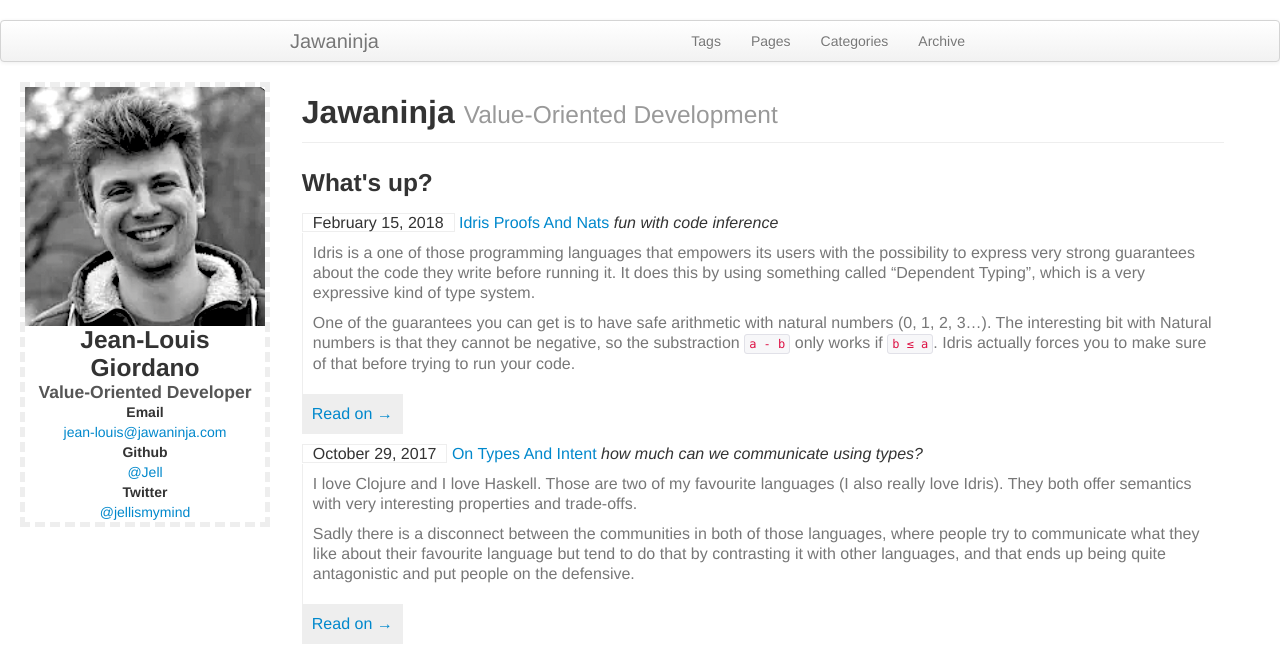
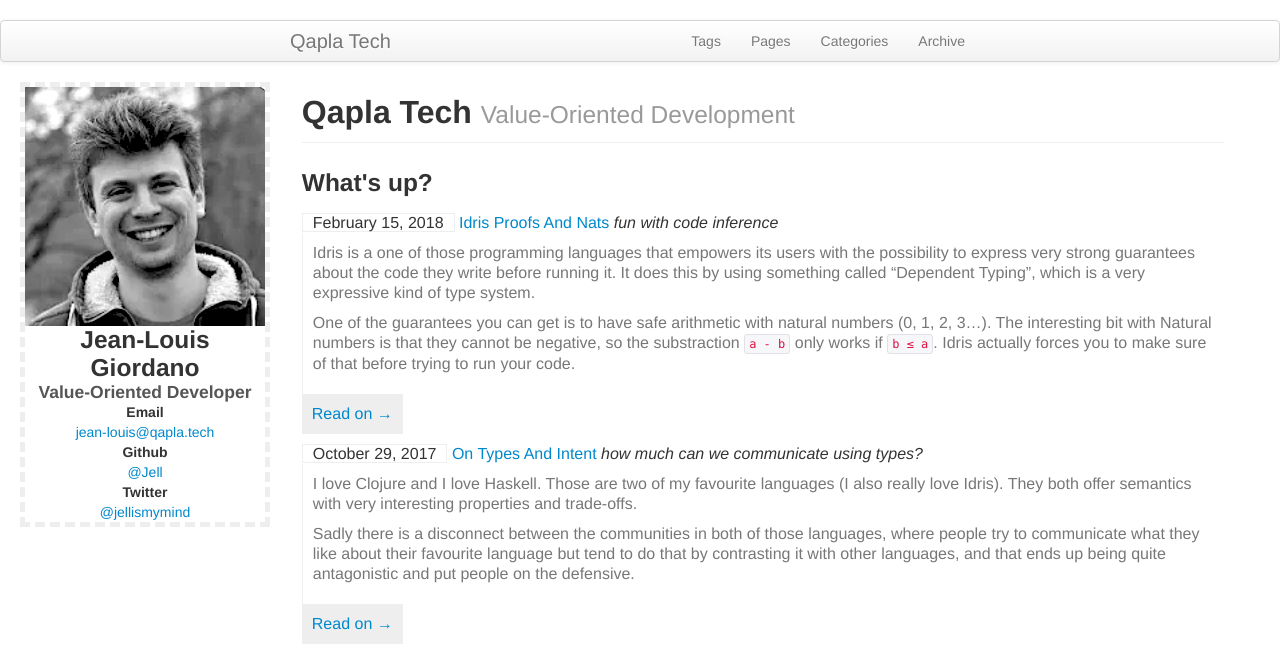
Before and after one commit to ReifyAB/reify.se, a Jekyll site: the page built from index.md, in a window 1280 px wide. Shown: the top 653 px of the page. Built offline with Jekyll 4.4.1, drawn with Linux system fonts in a browser that asks for light colours.

Commit message:
Jawaninja -> Qapla Tech

```diff
--- a/CNAME
+++ b/CNAME
@@ -1 +1 @@
-jawaninja.com
+qapla.tech
--- a/_config.yml
+++ b/_config.yml
@@ -8,12 +8,12 @@ highlighter: rouge
 # Themes are encouraged to use these universal variables
 # so be sure to set them if your theme uses them.
 #
-title : Jawaninja
+title : Qapla Tech
 tagline: Value-Oriented Development
 author :
   name : Jean-Louis Giordano
   title: "Value-Oriented Developer"
-  email : jean-louis@jawaninja.com
+  email : jean-louis@qapla.tech
   github : Jell
   twitter : jellismymind
 
@@ -25,7 +25,7 @@ author :
 # Else if you are pushing to username.github.io, replace with your username.
 # Finally if you are pushing to a GitHub project page, include the project name at the end.
 #
-production_url : https://jawaninja.com
+production_url : https://qapla.tech
 
 # All Jekyll-Bootstrap specific configurations are namespaced into this hash
 #
@@ -82,7 +82,7 @@ JB :
   comments :
     provider : disqus
     disqus :
-      short_name : jawaninja
+      short_name : qapla
 
   # Settings for analytics helper
   # Set 'provider' to the analytics provider you want to use.
--- a/index.md
+++ b/index.md
@@ -1,6 +1,6 @@
 ---
 layout: page
-title: Jawaninja
+title: Qapla Tech
 tagline: Value-Oriented Development
 ---
 {% include JB/setup %}
```
Also changed, not shown: README.md, favicon.ico (deleted).
